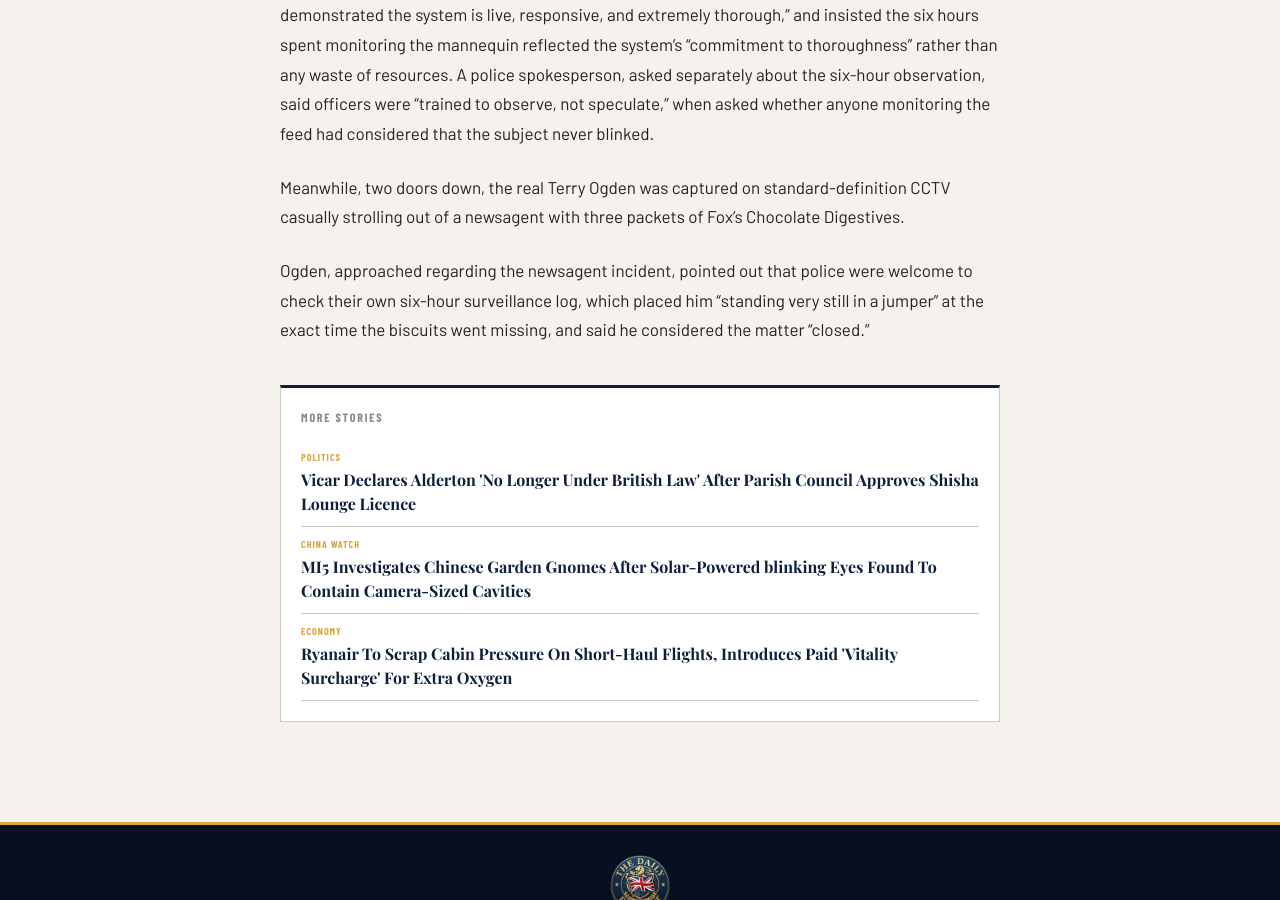
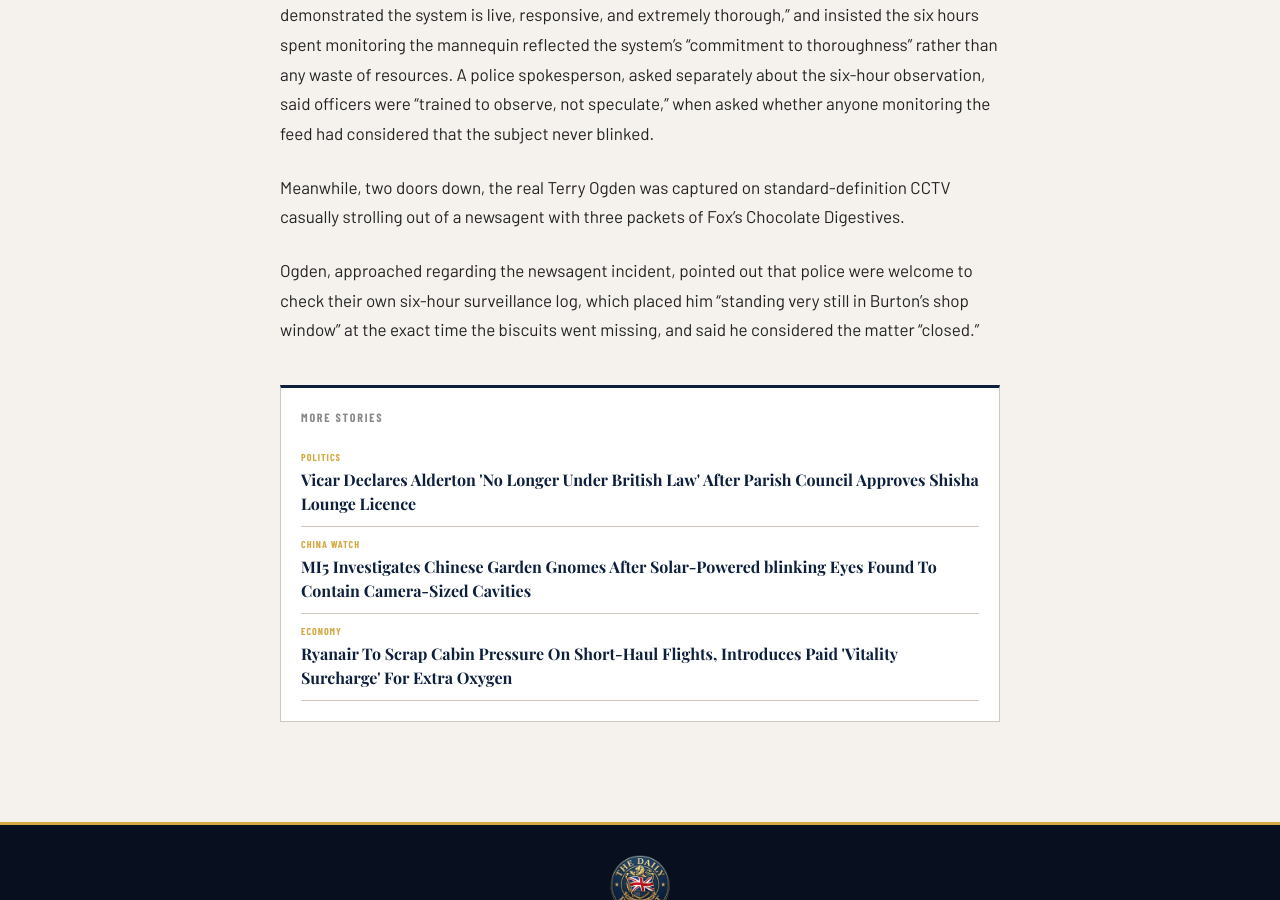
Before and after one commit to matt-palmer999/britishpatriots, a Jekyll site: the page built from _posts/2026-08-26-facial-recognition-mannequin.md, in a window 1280 px wide and 900 px high, scrolled down 1560 px. Built offline with Jekyll 4.4.1, drawn with Linux system fonts in a browser that asks for light colours; some web fonts are replaced.

Commit message:
Update 2026-08-26-facial-recognition-mannequin.md

```diff
--- a/_posts/2026-08-26-facial-recognition-mannequin.md
+++ b/_posts/2026-08-26-facial-recognition-mannequin.md
@@ -15,4 +15,4 @@ A council spokesperson said the camera scheme, installed at a cost of £280,000,
 
 Meanwhile, two doors down, the real Terry Ogden was captured on standard-definition CCTV casually strolling out of a newsagent with three packets of Fox's Chocolate Digestives.
 
-Ogden, approached regarding the newsagent incident, pointed out that police were welcome to check their own six-hour surveillance log, which placed him "standing very still in a jumper" at the exact time the biscuits went missing, and said he considered the matter "closed."
+Ogden, approached regarding the newsagent incident, pointed out that police were welcome to check their own six-hour surveillance log, which placed him "standing very still in Burton's shop window" at the exact time the biscuits went missing, and said he considered the matter "closed."
```
